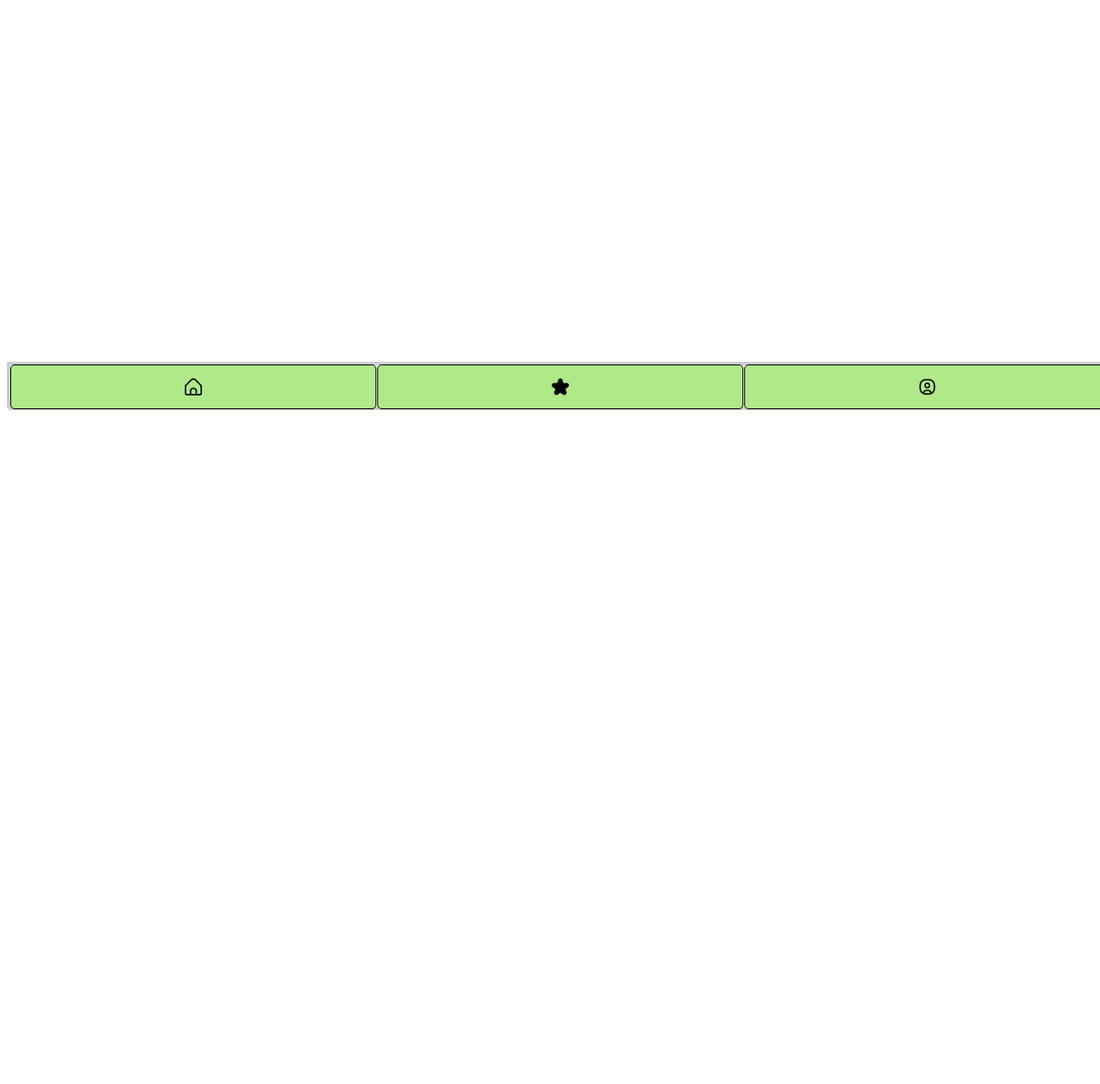
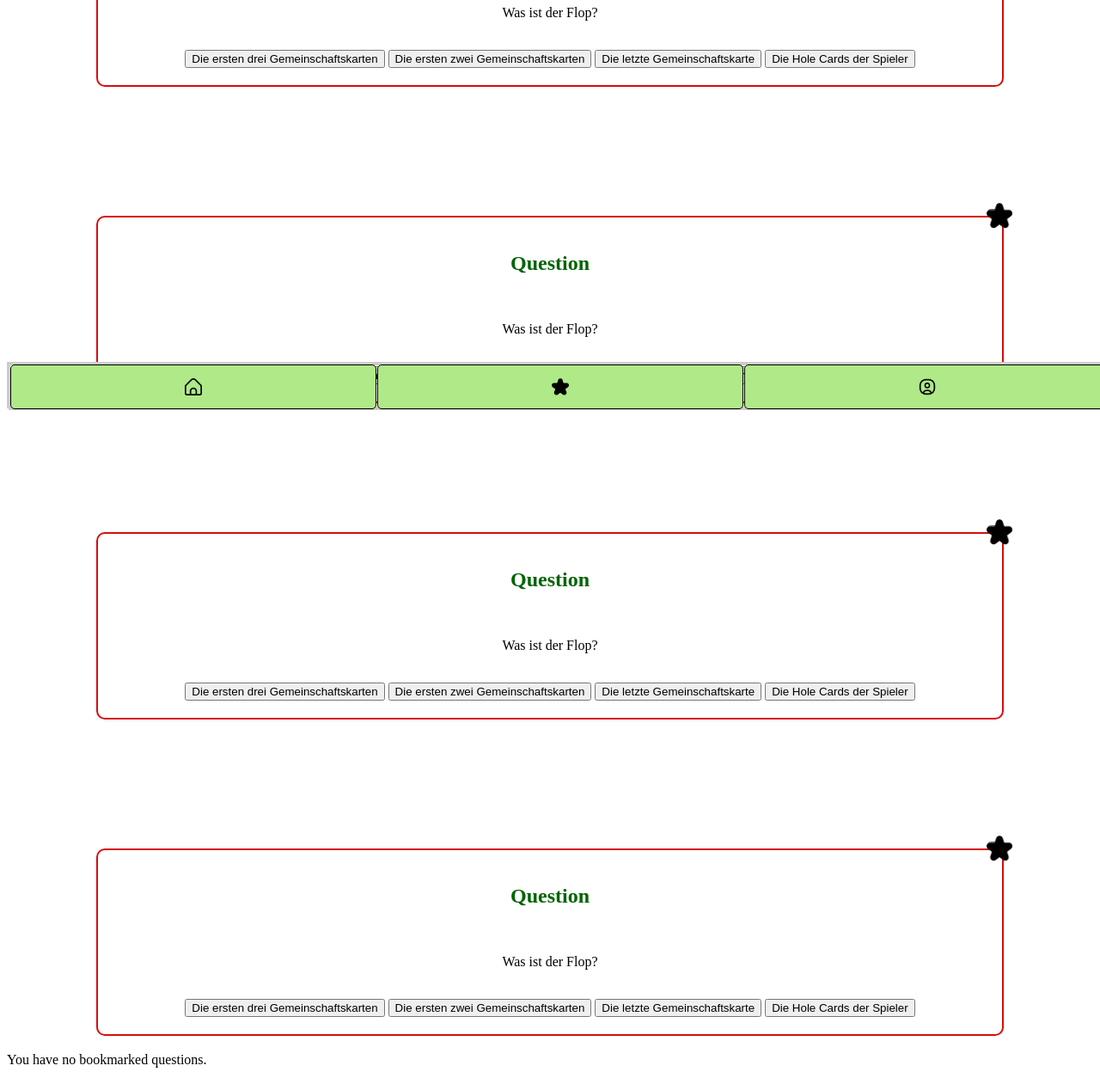
Before and after one commit to Acki77/quizapp, a plain HTML site: page bookmarks.html in a window 1280 px wide. Shown: the part 325-1586 px from the top of the page at 86% size. Before the commit the page ends 800 px from the top, so only its background shows below. Drawn offline with Linux system fonts and the light colour scheme.

Commit message:
update index und bookmark html und css und Sicherung

```diff
--- a/bookmarks.html
+++ b/bookmarks.html
@@ -6,6 +6,104 @@
     <title>Bookmarks Quiz App</title>
     <link rel="stylesheet" href="styles.css" />
   </head>
+  <body class="bookmarks-body">
+    <div class="bookmarks-head" id="bookmarks-head">
+      <h1>Bookmarked Questions</h1>
+    </div>
+
+    <div class="bookmarks-list" id="bookmarks-list">
+      <div class="quiz-container" id="quiz-container">
+        <h1>Poker Quiz App</h1>
+      </div>
+      <div class="quiz-cards" id="quiz-cards">
+        <button class="fav-icon">
+          <img
+            src="./assets/fav-star_full.png"
+            alt="Favorite Icon"
+            class="fav-icon-link"
+          />
+        </button>
+        <h2>Question</h2>
+        <p class="question-text">Was ist der Flop?</p>
+        <div class="answer-buttons">
+          <button class="answer-button">
+            Die ersten drei Gemeinschaftskarten
+          </button>
+          <button class="answer-button">
+            Die ersten zwei Gemeinschaftskarten
+          </button>
+          <button class="answer-button">Die letzte Gemeinschaftskarte</button>
+          <button class="answer-button">Die Hole Cards der Spieler</button>
+        </div>
+      </div>
+
+      <div class="quiz-cards" id="quiz-cards">
+        <button class="fav-icon">
+          <img
+            src="./assets/fav-star_full.png"
+            alt="Favorite Icon"
+            class="fav-icon-link"
+          />
+        </button>
+        <h2>Question</h2>
+        <p class="question-text">Was ist der Flop?</p>
+        <div class="answer-buttons">
+          <button class="answer-button">
+            Die ersten drei Gemeinschaftskarten
+          </button>
+          <button class="answer-button">
+            Die ersten zwei Gemeinschaftskarten
+          </button>
+          <button class="answer-button">Die letzte Gemeinschaftskarte</button>
+          <button class="answer-button">Die Hole Cards der Spieler</button>
+        </div>
+      </div>
+
+      <div class="quiz-cards" id="quiz-cards">
+        <button class="fav-icon">
+          <img
+            src="./assets/fav-star_full.png"
+            alt="Favorite Icon"
+            class="fav-icon-link"
+          />
+        </button>
+        <h2>Question</h2>
+        <p class="question-text">Was ist der Flop?</p>
+        <div class="answer-buttons">
+          <button class="answer-button">
+            Die ersten drei Gemeinschaftskarten
+          </button>
+          <button class="answer-button">
+            Die ersten zwei Gemeinschaftskarten
+          </button>
+          <button class="answer-button">Die letzte Gemeinschaftskarte</button>
+          <button class="answer-button">Die Hole Cards der Spieler</button>
+        </div>
+      </div>
+
+      <div class="quiz-cards" id="quiz-cards">
+        <button class="fav-icon">
+          <img
+            src="./assets/fav-star_full.png"
+            alt="Favorite Icon"
+            class="fav-icon-link"
+          />
+        </button>
+        <h2>Question</h2>
+        <p class="question-text">Was ist der Flop?</p>
+        <div class="answer-buttons">
+          <button class="answer-button">
+            Die ersten drei Gemeinschaftskarten
+          </button>
+          <button class="answer-button">
+            Die ersten zwei Gemeinschaftskarten
+          </button>
+          <button class="answer-button">Die letzte Gemeinschaftskarte</button>
+          <button class="answer-button">Die Hole Cards der Spieler</button>
+        </div>
+      </div>
+      <p class="no-bookmarks-text">You have no bookmarked questions.</p>
+    </div>
     <footer class="footer">
       <nav class="footer-nav">
         <a class="footer-link" href="index.html">
@@ -31,4 +129,5 @@
         </a>
       </nav>
     </footer>
+  </body>
 </html>
--- a/cards.css
+++ b/cards.css
@@ -17,13 +17,14 @@ p {
   width: 80%;
   margin-left: auto;
   margin-right: auto;
-  border: 2px solid #ccc;
+  border: 2px solid #d60d0d;
   padding: 20px;
   border-radius: 10px;
   background-color: #ffffff;
+  z-index: -1;
 }
 
-.question-text {
+.quiz-card__text {
   font-weight: bold;
   margin-bottom: 10px;
   text-align: center;
--- a/styles.css
+++ b/styles.css
@@ -19,12 +19,9 @@ h1 {
 .profile-body {
   display: flex;
   flex-direction: column;
-  width: 450px;
-  height: 800px;
+  height: calc(100vh - 180px);
 
   padding-top: 100px;
-  border: 2px solid black;
-  border-radius: 10px;
   background-color: lightcyan;
   position: relative;
 }
@@ -43,14 +40,11 @@ h1 {
   background-repeat: no-repeat;
   background-size: cover;
   background-position: center;
-  position: sticky;
   width: 100%;
-  height: 600px;
-  top: 0;
+  height: 100%;
   padding: 20px;
-  border: 2px solid black;
+  border: 2px solid rgb(243, 6, 6);
   border-radius: 10px;
-  flex: 1;
 
   font-size: 18px;
   color: rgb(199, 17, 17);
```
Also changed, not shown: index.html (+17 -12 lines). Lines whose indentation alone changed are shown as unchanged.
